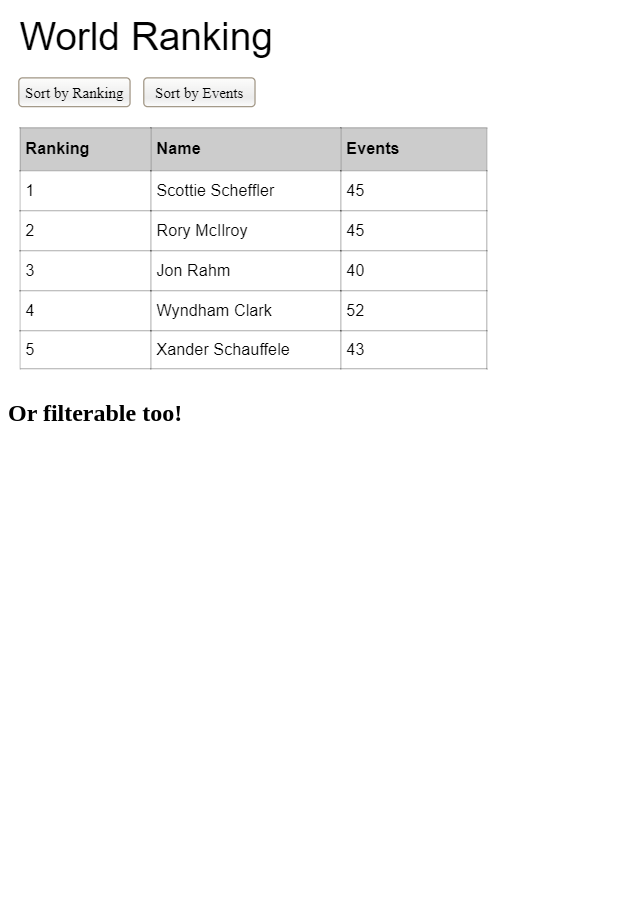
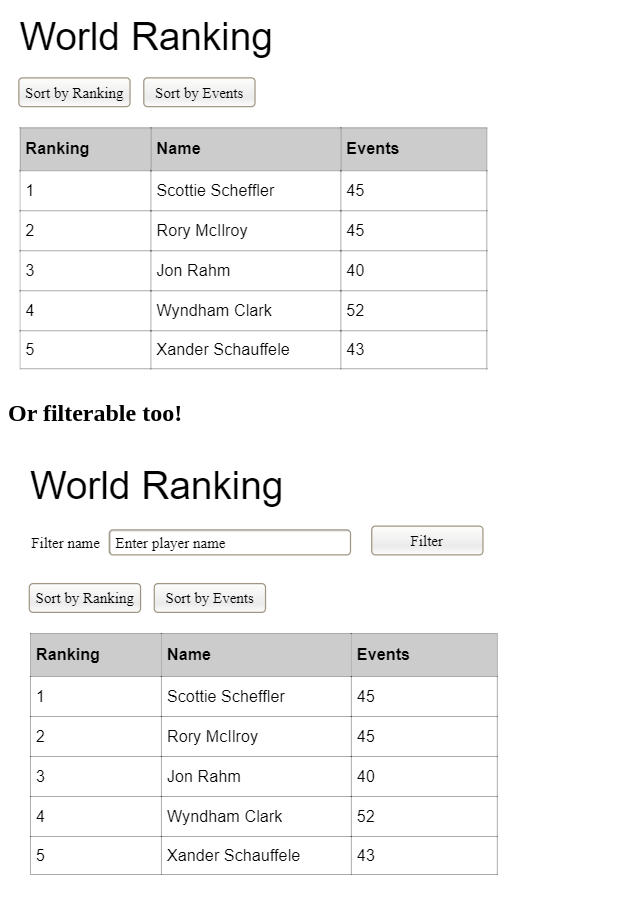
Before and after one commit to chewett/webdev_golf_learning_project, a plain HTML site: page site/index.html in a window 1280 px wide. Shown: the part 1367-2264 px from the top of the page, without its empty margins (0-640 px from the left). Before the commit the page ends 1814 px from the top, so only its background shows below. Drawn offline with Linux system fonts and the light colour scheme.

Commit message:
Added filterable table

```diff
--- a/site/index.html
+++ b/site/index.html
@@ -52,6 +52,8 @@
 
 <h2>Or filterable too!</h2>
 
+<img src="sketches/filterable_table.png">
+
 </body>
 
 
```
Also changed, not shown: site/sketches/filterable_table.png (added), 1 other file.
